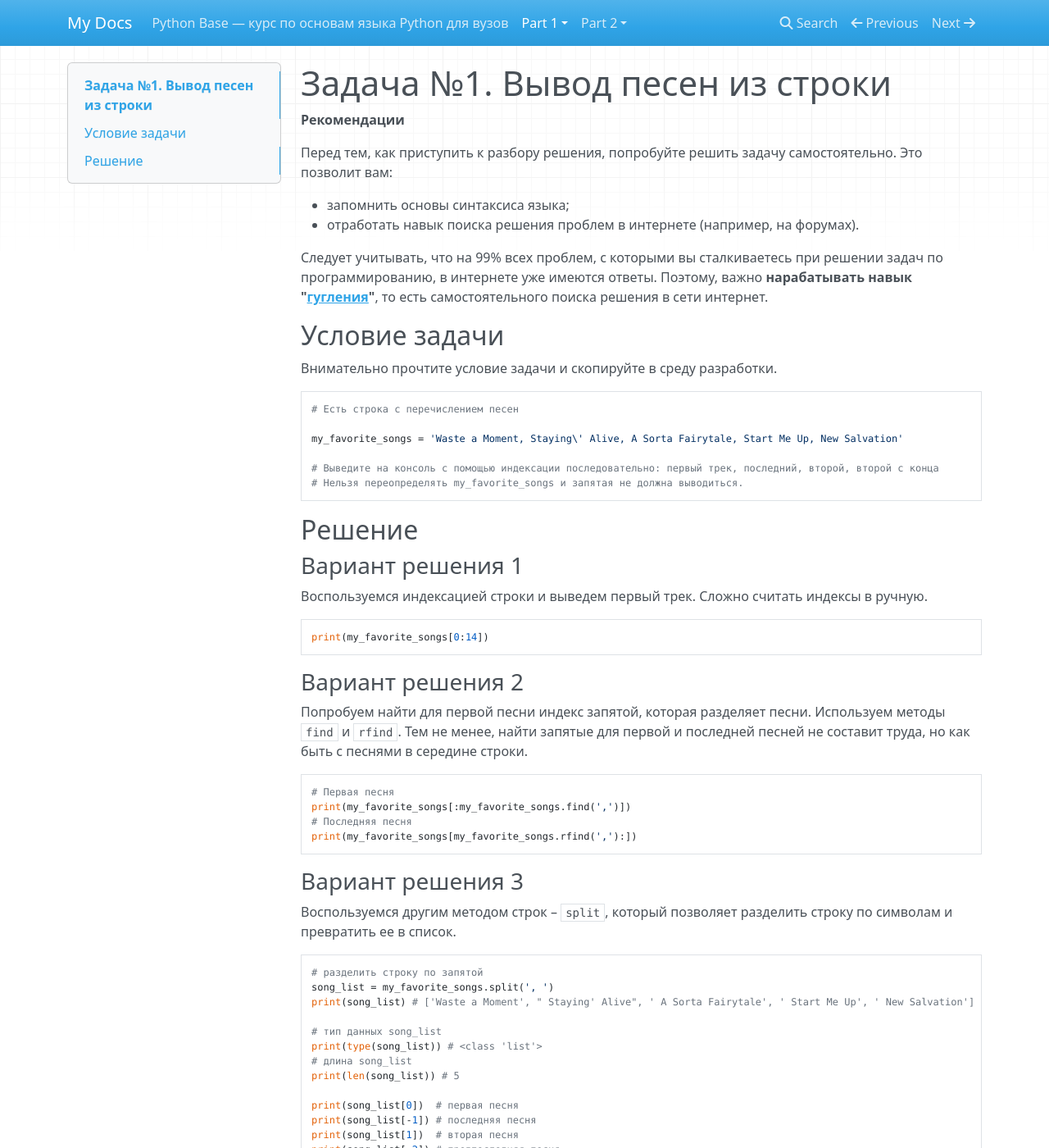
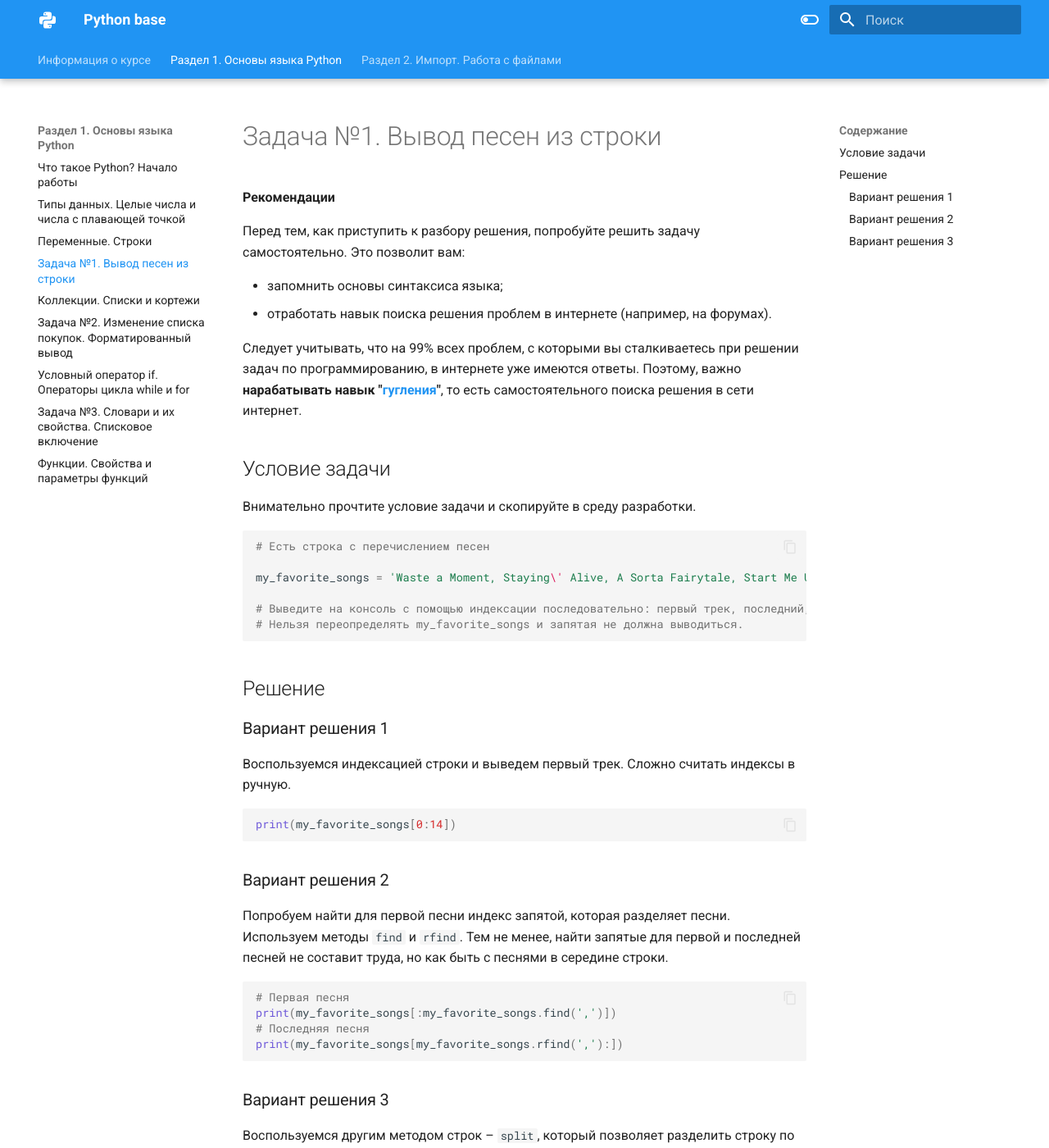
Before and after one commit to pyshkovni/python_base, an MkDocs documentation site: the page built from docs/part_1/first_task.md, in a window 1280 px wide and 1400 px high. Shown: the whole window at 82% size. Built offline with MkDocs 1.6.1 and Material for MkDocs 9.7.7, drawn with Linux system fonts in a browser that asks for light colours; nearby versions of some CDN libraries; some of the changed text lies outside the part shown.

Commit message:
что-то

```diff
--- a/mkdocs.yml
+++ b/mkdocs.yml
@@ -1 +1,105 @@
-site_name: My Docs
+site_name: Python base
+site_description: курс по основам языка Python для вузов
+
+
+docs_dir: docs
+theme:
+  name: material
+  icon:
+    logo: material/language-python
+  font:
+    text: Roboto
+    code: Roboto Mono
+  features:
+    - navigation.tabs
+    - navigation.tabs.sticky
+    - navigation.top
+    - navigation.sections
+    - navigation.instant
+    - navigation.footer
+    - search.suggest
+    - search.highlight
+    - content.tabs.link
+    - content.code.annotation
+    - content.code.copy
+  hide:
+    - navigation
+    - toc
+  language: ru
+  palette:
+    - scheme: default
+      toggle:
+        icon: material/toggle-switch-off-outline
+        name: Switch to dark mode
+      primary: blue
+      accent: light blue
+    - scheme: slate
+      toggle:
+        icon: material/toggle-switch
+        name: Switch to light mode
+      primary: blue
+      accent: light blue
+
+nav:
+  - Информация о курсе: index.md
+  - Раздел 1. Основы языка Python:
+    - Что такое Python? Начало работы: part_1/intro.md
+    - Типы данных. Целые числа и числа с плавающей точкой: part_1/int_and_float.md
+    - Переменные. Строки: part_1/vars_and_str.md
+    - Задача №1. Вывод песен из строки: part_1/first_task.md
+    - Коллекции. Списки и кортежи: part_1/list_and_tuples.md
+    - Задача №2. Изменение списка покупок. Форматированный вывод: part_1/second_task.md
+    - Условный оператор if. Операторы цикла while и for: part_1/if_while_for.md
+    - Задача №3. Словари и их свойства. Списковое включение: part_1/third_task.md
+    - Функции. Свойства и параметры функций: part_1/functions.md
+  - Раздел 2. Импорт. Работа с файлами:
+    - Импорт. Работа с файлами: part_2/intro.md
+    - Импорт из модулей и пакетов: part_2/module_and_package.md
+    - Стандартная библиотека Python. Модули pprint, sys, decimal: part_2/decimal_task.md
+    - Обработка случайных значений. Модуль random: part_2/random_task.md
+    - Обработка форматов даты и времени. Модули time, datetime: part_2/datetime_task.md
+    - Внешние пакеты. Пакеты pandas, python-docx: part_2/site_package.md
+    - Режимы открытия файлов. Работа с форматами csv, json, xml, yaml: part_2/open_csv_json.md
+    - Дополнительные темы:
+      - Кодировки и байты: part_2/bytes.md
+      - Регулярные выражения: part_2/regexp.md
+
+extra:
+  social:
+    - icon: fontawesome/brands/github
+      link: https://github.com/pyshkovni
+    - icon: fontawesome/brands/youtube
+      link: https://www.youtube.com/channel/UCFl8u5LGFv0UqhfP5whEoVA
+    - icon: fontawesome/brands/telegram
+      link: https://t.me/pyshkovni
+    - icon: fontawesome/brands/vk
+      link: https://vk.com/pyshkovni
+
+markdown_extensions:
+  - pymdownx.highlight:
+      anchor_linenums: true
+  - pymdownx.inlinehilite
+  - pymdownx.snippets
+  - admonition
+  - pymdownx.arithmatex:
+      generic: true
+  - footnotes
+  - pymdownx.details
+  - pymdownx.superfences
+  - pymdownx.tabbed:
+      alternate_style: true
+  - pymdownx.mark
+  - attr_list
+  - pymdownx.emoji:
+      emoji_index: !!python/name:materialx.emoji.twemoji
+      emoji_generator: !!python/name:materialx.emoji.to_svg
+  - pymdownx.tasklist:
+      clickable_checkbox: true
+  - pymdownx.superfences:
+      custom_fences:
+        - name: mermaid
+          class: mermaid
+          format: !!python/name:pymdownx.superfences.fence_code_format
+
+copyright: |
+  &copy; 2024 <a href="https://github.com/pyshkovni"  target="_blank" rel="noopener">Nikita Pyshkov</a>
```
